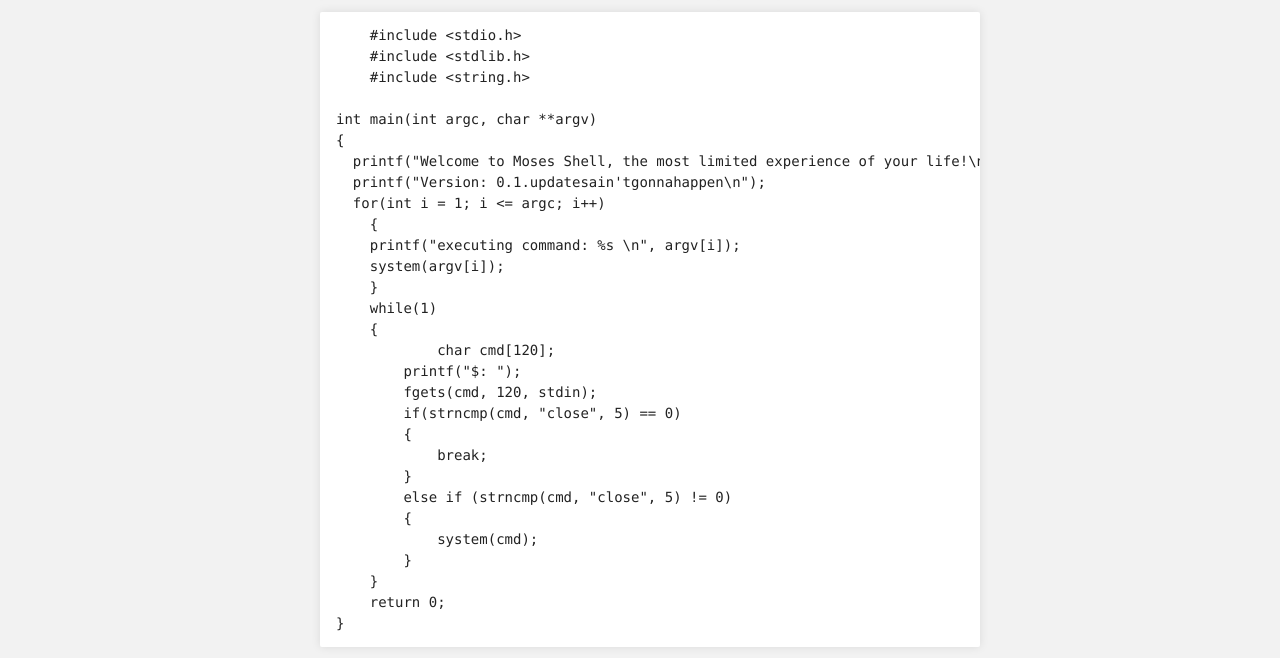
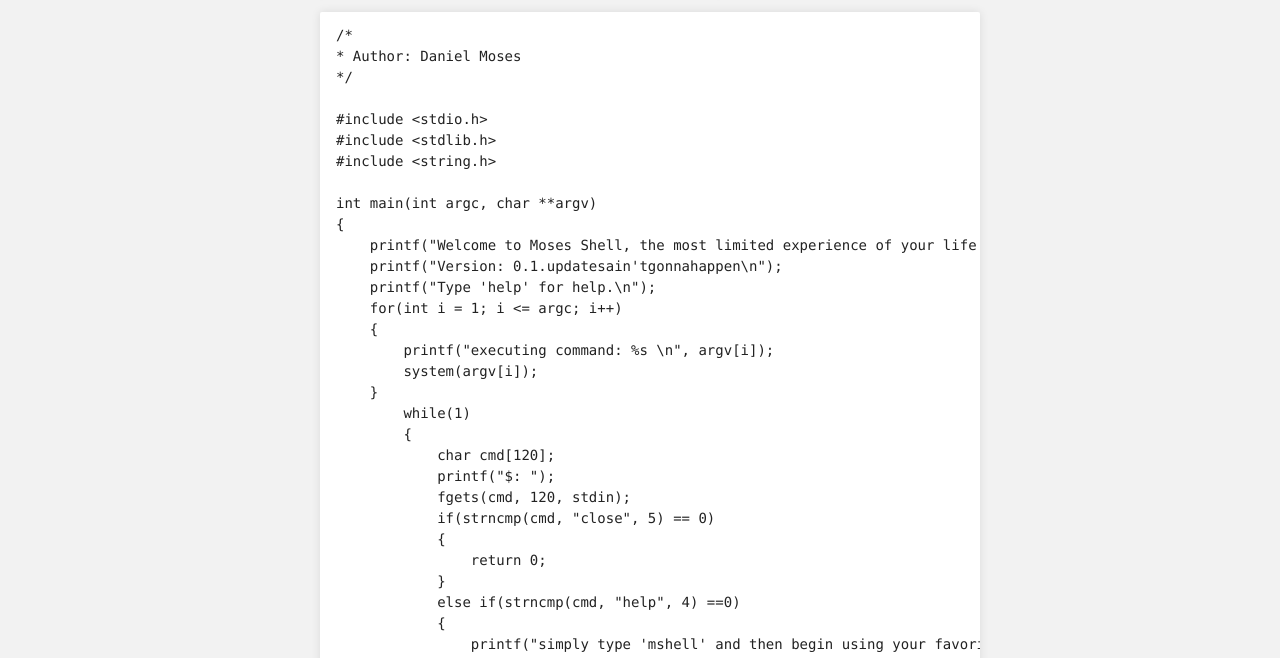
Before and after one commit to DannyMoses/mshell, a plain HTML site: page index.html in a window 1280 px wide. Shown: the part 735-1393 px from the top of the page. Drawn offline with Linux system fonts and the light colour scheme.

```diff
--- a/index.html
+++ b/index.html
@@ -36,7 +36,11 @@
 
 <p><a href="https://travis-ci.org/DannyMoses/mshell"><img src="https://travis-ci.org/DannyMoses/mshell.svg?branch=master" alt="Build Status"></a></p>
 
-<pre><code>    #include &lt;stdio.h&gt;
+<pre><code>/*
+* Author: Daniel Moses
+*/
+
+#include &lt;stdio.h&gt;
 #include &lt;stdlib.h&gt;
 #include &lt;string.h&gt;
 
@@ -44,6 +48,7 @@
 {
     printf("Welcome to Moses Shell, the most limited experience of your life!\n");
     printf("Version: 0.1.updatesain'tgonnahappen\n");
+    printf("Type 'help' for help.\n");
     for(int i = 1; i &lt;= argc; i++)
     {
         printf("executing command: %s \n", argv[i]);
@@ -56,13 +61,19 @@
             fgets(cmd, 120, stdin);
             if(strncmp(cmd, "close", 5) == 0)
             {
-            break;
+                return 0;
+            }
+            else if(strncmp(cmd, "help", 4) ==0)
+            {
+                printf("simply type 'mshell' and then begin using your favorite command line things!\n");
+                return 0;
             }
             else if (strncmp(cmd, "close", 5) != 0)
             {
                 system(cmd);
             }
         }
+
 return 0;
 }
 </code></pre>
```
Also changed, not shown: params.json (+1 -1 lines). Lines whose indentation alone changed are shown as unchanged.
